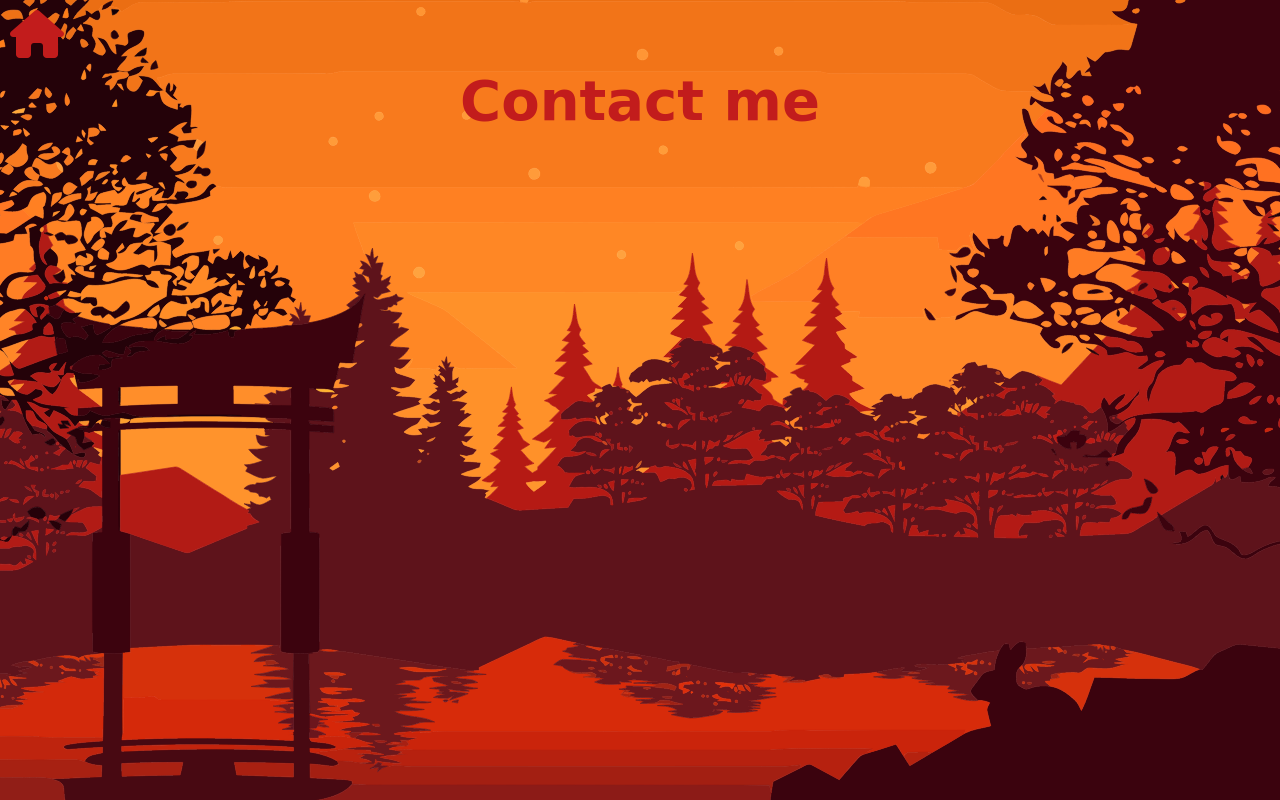
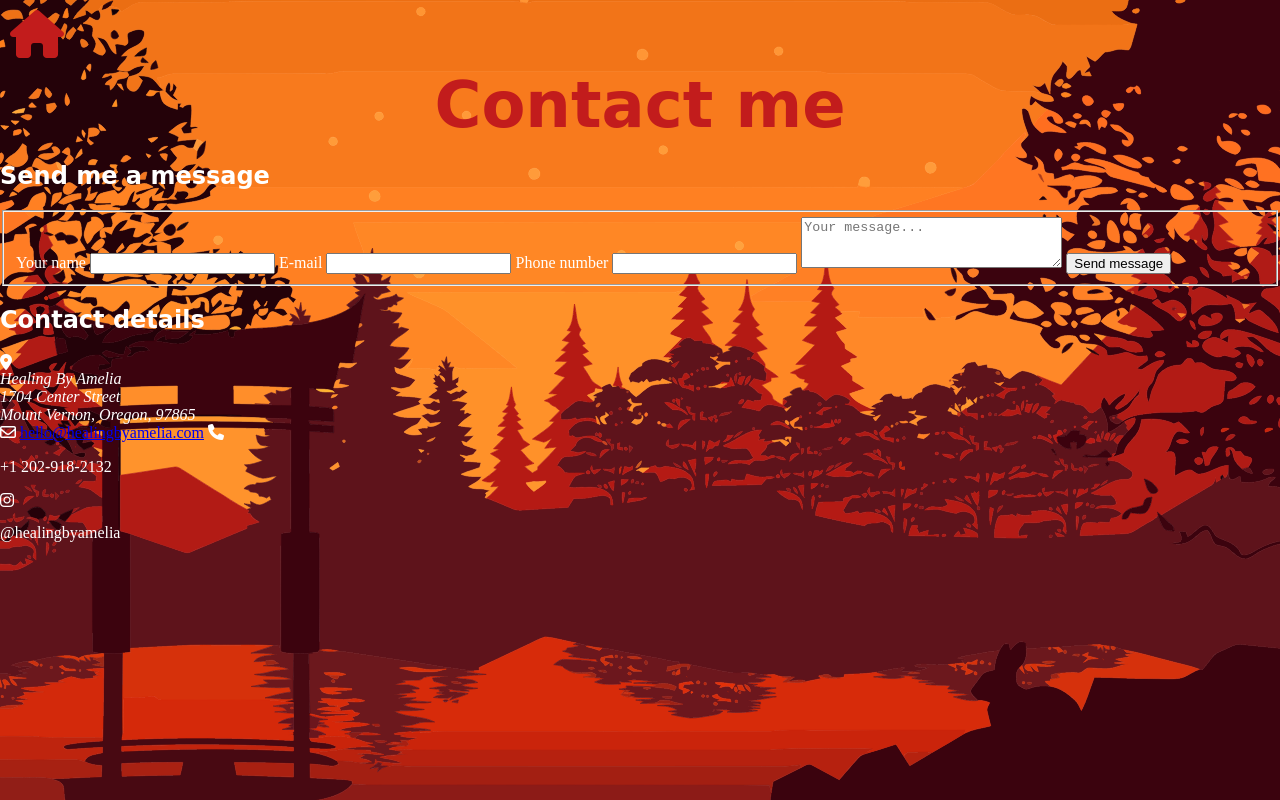
Before and after one commit to giddster/healingbyamelia, a plain HTML site: page views/contact.html in a window 1280 px wide. Drawn offline with Linux system fonts and the light colour scheme; a web font is replaced by a local one.

Commit message:
added most html to all the pages

```diff
--- a/assets/styles.css
+++ b/assets/styles.css
@@ -16,6 +16,7 @@ body {
     font-family: var(--body-font);
     /* background: url("/assets/background5.png") no-repeat center center fixed;
     background-size: cover; */
+    color: white;
 }
 
 h1, h2, h3 {
@@ -24,7 +25,7 @@ h1, h2, h3 {
 
 h1 {
     text-align: center;
-    font-size: 3.5em;
+    font-size: 4em;
     color: var(--primary-color);
     margin: 0;
 }
--- a/views/contact.html
+++ b/views/contact.html
@@ -1,4 +1,5 @@
 <html>
+
 <head>
     <meta charset="UTF-8">
     <meta http-equiv="X-UA-Compatible" content="IE=edge">
@@ -17,7 +18,54 @@
     <main>
         <h1>Contact me</h1>
 
+        <section>
+            <h2>Send me a message</h2>
+
+            <form action="/views/thankyou.html">
+                <fieldset>
+                    <!-- <legend>Send me a message</legend> -->
+
+                    <label for="name">Your name</label>
+                    <input type="text" name="name" id="" required>
+
+                    <label for="email">E-mail</label>
+                    <input type="email" name="email" id="" required>
+
+                    <label for="phone">Phone number</label>
+                    <input type="tel" name="phone" id="" required>
+
+                    <textarea name="message" id="" cols="30" rows="3" placeholder="Your message..." required></textarea>
+
+                    <button type="submit">Send message</button>
+
+                </fieldset>
+            </form>
+
+        </section>
+
+        <section>
+            <h2>
+                Contact details
+            </h2>
+
+            <i class="fa-solid fa-location-dot"></i>
+            <address>
+                Healing By Amelia <br>
+                1704 Center Street <br>
+                Mount Vernon, Oregon, 97865
+            </address>
+
+            <i class="fa-regular fa-envelope"></i>
+            <a href="mailto:hello@healingbyamelia.com">hello@healingbyamelia.com</a>
+
+            <i class="fa-solid fa-phone"></i>
+            <p> +1 202-918-2132</p>
+
+            <i class="fa-brands fa-instagram"></i>
+            <p>@healingbyamelia</p>
+        </section>
 
     </main>
 </body>
+
 </html>
```
Also changed, not shown: views/about.html (+22 -0 lines), views/booking.html (+41 -0 lines), views/services.html (+0 -1 lines), assets/background2.png (deleted), assets/background3.png (deleted), assets/background4.png (deleted), assets/icons/massage-icon.svg (added), assets/icons/meditation-icon.svg (added), assets/icons/reiki-icon.svg (added). Lines whose indentation alone changed are shown as unchanged.
